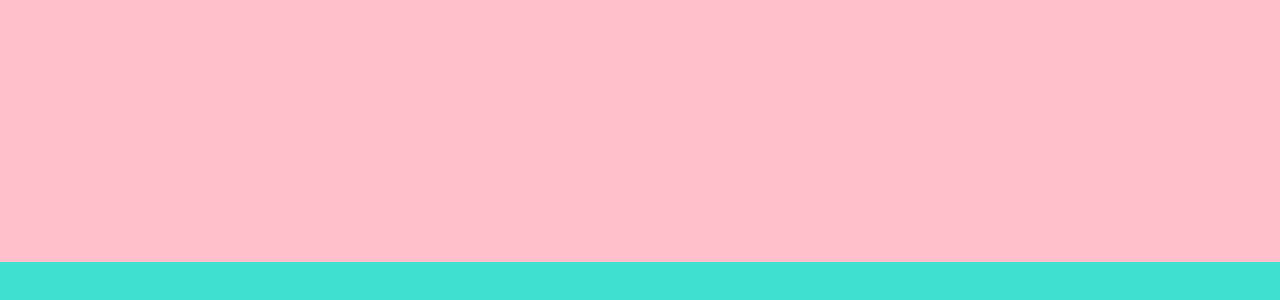
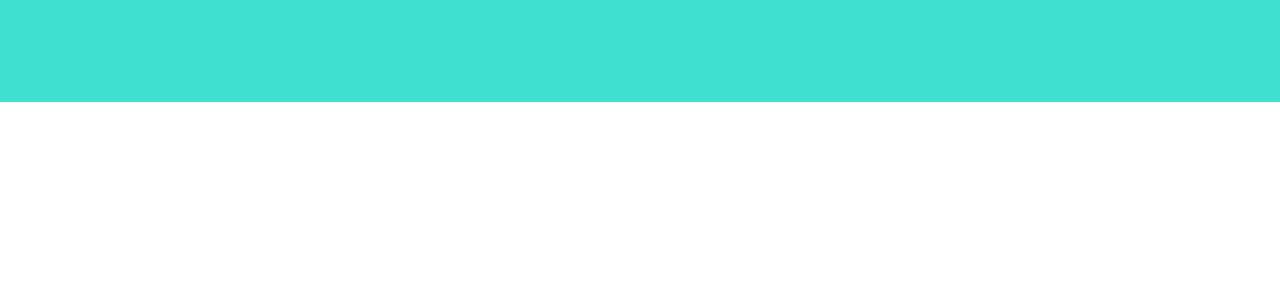
Before and after one commit to goodgoed/sunyk_careerdevWeb, a Next.js app: page / in a window 1280 px wide. Shown: the part 218-518 px from the top of the page. Built offline with nearby package versions, Linux system fonts and the light colour scheme.

Commit message:
팔레트
색

```diff
--- a/styles/globals.css
+++ b/styles/globals.css
@@ -2,12 +2,20 @@
 @tailwind components;
 @tailwind utilities;
 
-header {
+.headerUp {
   min-height: 60vh;
-  background-color: pink;
+  background-color: rgb(6, 124, 189);
 }
 
 main {
   min-height: 40vh;
   background-color: turquoise;
 }
+
+@layer base {
+  :root {
+    --color-darkcyan: 6 124 179;
+    --color-oldrose: 127, 77, 105;
+    --color-lightsteelblue: 204, 219, 227;
+  }
+}
```
